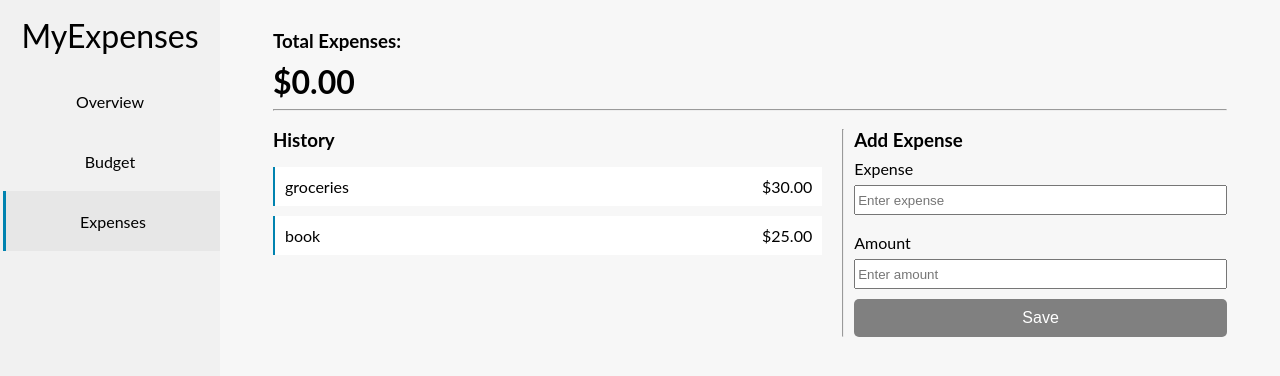
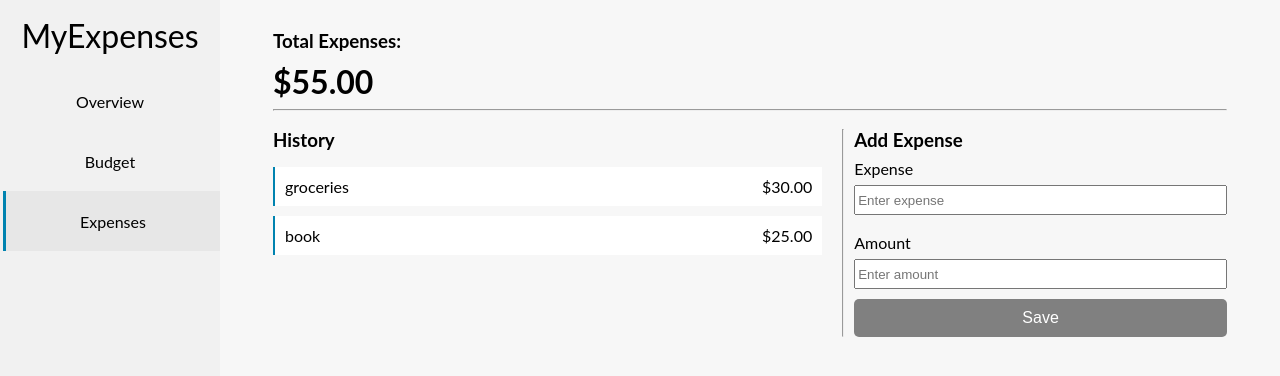
Before and after one commit to jackyliu0101/budget-app-react, a React (Create React App) app: page /expenses in a window 1280 px wide. Shown: the top 376 px of the page. Built offline with nearby package versions, Linux system fonts and the light colour scheme.

Commit message:
dynamically set total expense amount in header

```diff
--- a/src/pages/expenses/AddExpenseForm.js
+++ b/src/pages/expenses/AddExpenseForm.js
@@ -32,7 +32,7 @@ export const AddExpenseForm = ({ handleSubmit }) => {
           <label htmlFor="amount">Amount</label>
           <input id="amount" type="number" value={amount} onChange={(e) => setAmount(e.target.value)} step="0.01" placeholder="Enter amount" />
         </div>
-        <Button type="submit" disabled={!expenseName || !amount} variant="primary" title="Save" />
+        <Button type="submit" disabled={!expenseName || !amount || amount <= 0 } variant="primary" title="Save" />
       </form>
     </div>
   )
--- a/src/pages/expenses/Expenses.js
+++ b/src/pages/expenses/Expenses.js
@@ -20,6 +20,11 @@ export const Expenses = () => {
 
   const [expenseItems, setExpenseItems] = useState(dummyExpenseItems);
 
+  const calculateTotalExpenses = (expenseItems) => {
+    const allExpenseAmounts = expenseItems.map(expenseItems => expenseItems.amount);
+    return "$" + allExpenseAmounts.reduce((accumulator, current) => (accumulator += current), 0).toFixed(2);
+  }
+
   const saveExpenseItem = (newExpenseInfo) => {
     const newExpenseItem = {
       id: Math.floor(Math.random() * 100000 + 5),
@@ -33,7 +38,7 @@ export const Expenses = () => {
 
   return (
     <>
-      <Header title="Total Expenses:" amount="$0.00" />
+      <Header title="Total Expenses:" amount={calculateTotalExpenses(expenseItems)} />
       <div className="expenses-container">
         <ExpenseList expenses={expenseItems} />
         <hr style={{ margin: "0 10px" }} />
```
